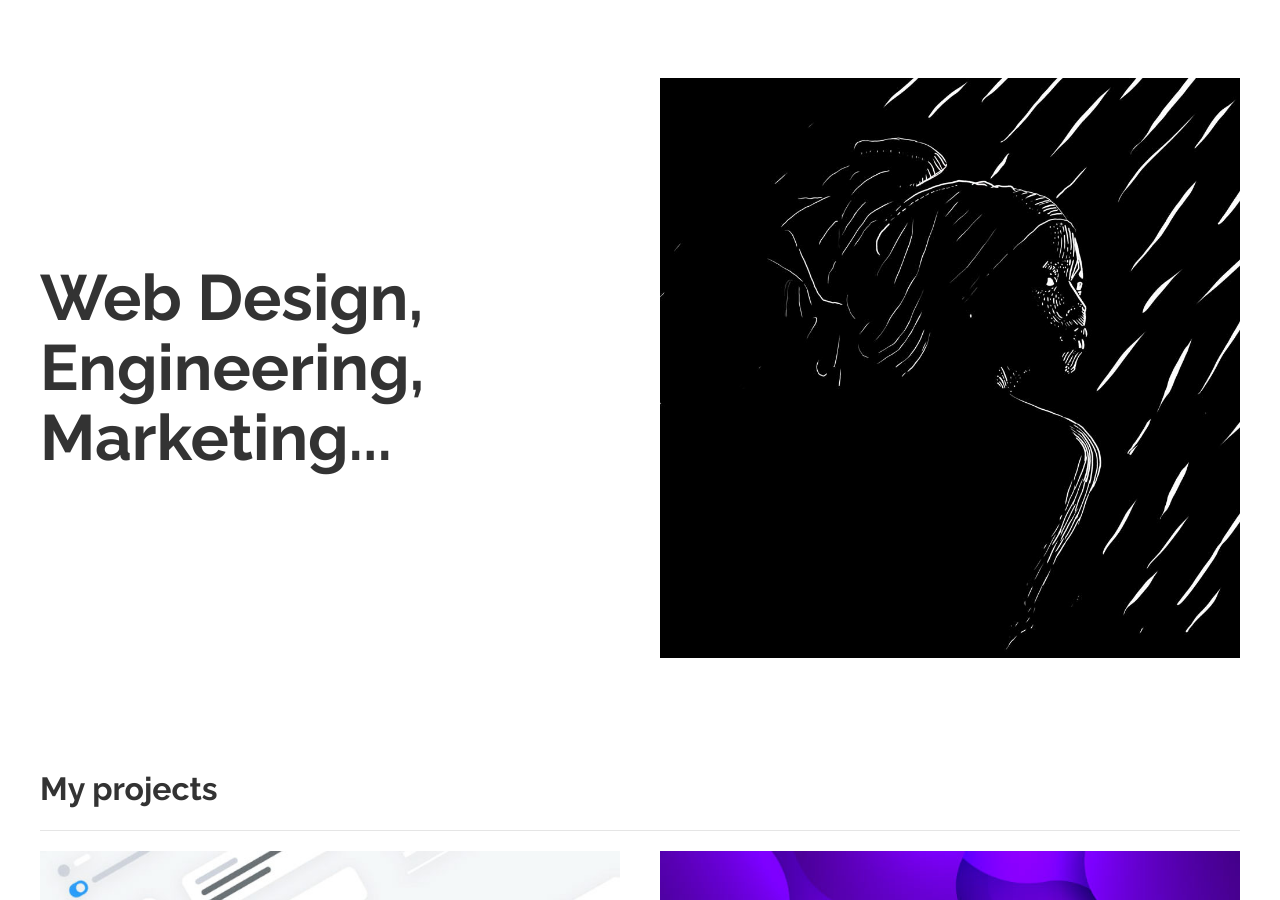
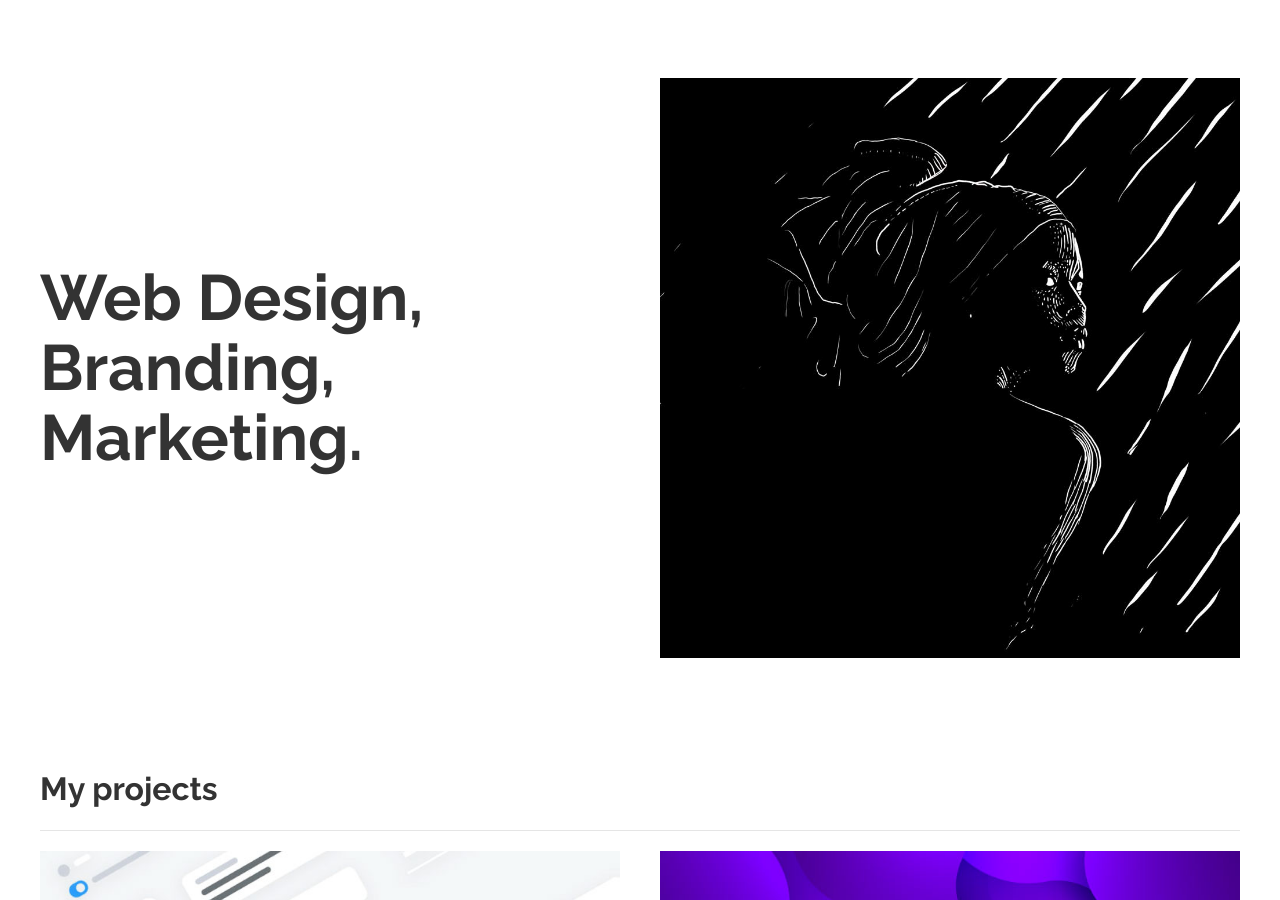
Before and after one commit to kre8t/kre8t.github.io, a Jekyll site: the page built from index.html, in a window 1280 px wide and 900 px high, scrolled down 377 px. Built offline with Jekyll 4.4.1, drawn with Linux system fonts in a browser that asks for light colours.

Commit message:
Update home.html

```diff
--- a/_layouts/home.html
+++ b/_layouts/home.html
@@ -16,7 +16,7 @@ layout: homepage
 
         <div class="intro-text uk-container">
           <div class="uk-child-width-1-2@m" uk-grid>
-            <div class="uk-heading-medium uk-animation-slide-right-small uk-flex uk-flex-middle">Web Design, Engineering,<br>Marketing...</div>
+            <div class="uk-heading-medium uk-animation-slide-right-small uk-flex uk-flex-middle">Web Design, Branding,<br>Marketing.</div>
             <div><a href="/portfolio"><img src="/assets/img/Rain-Lights.jpg"></a></div>
 
 
```
